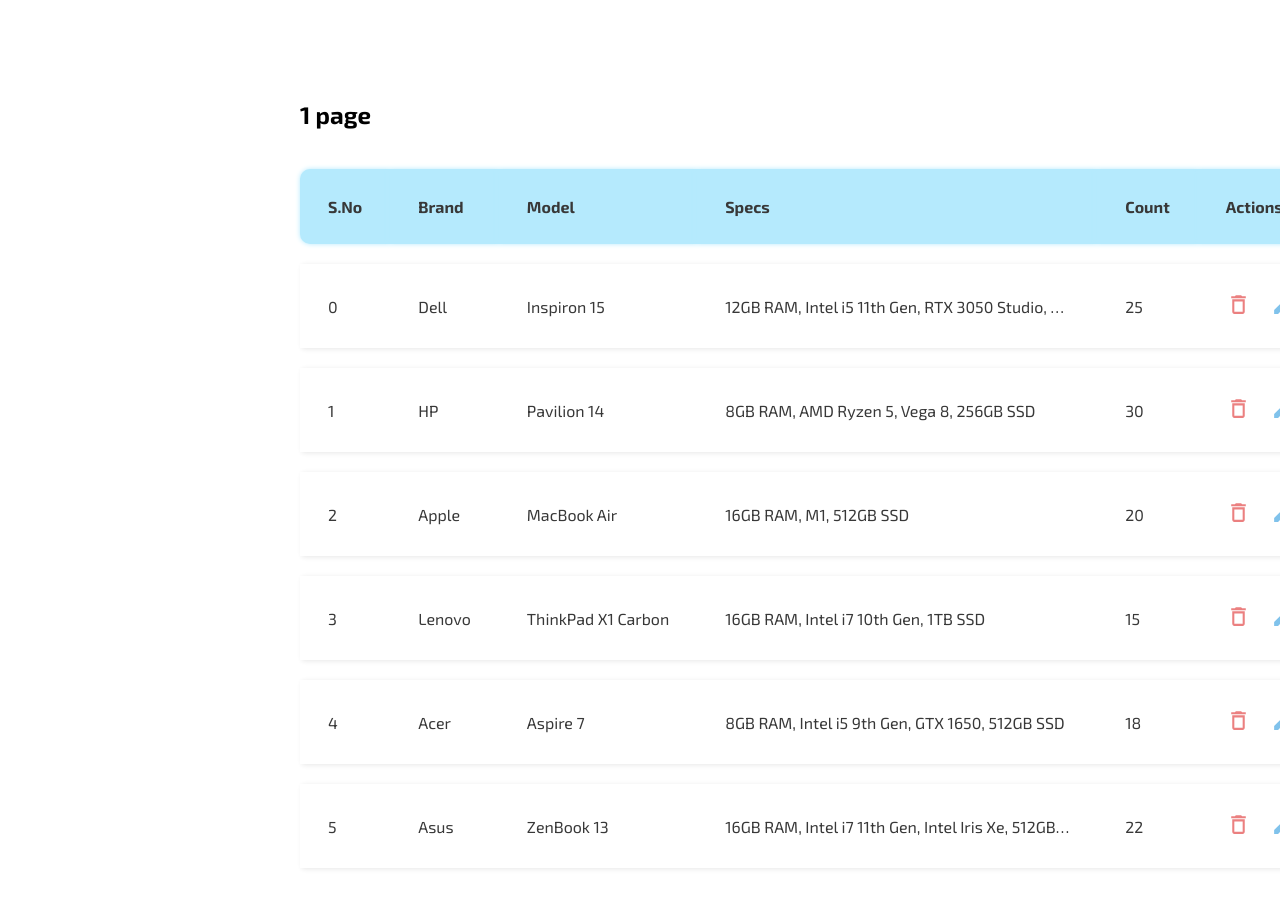
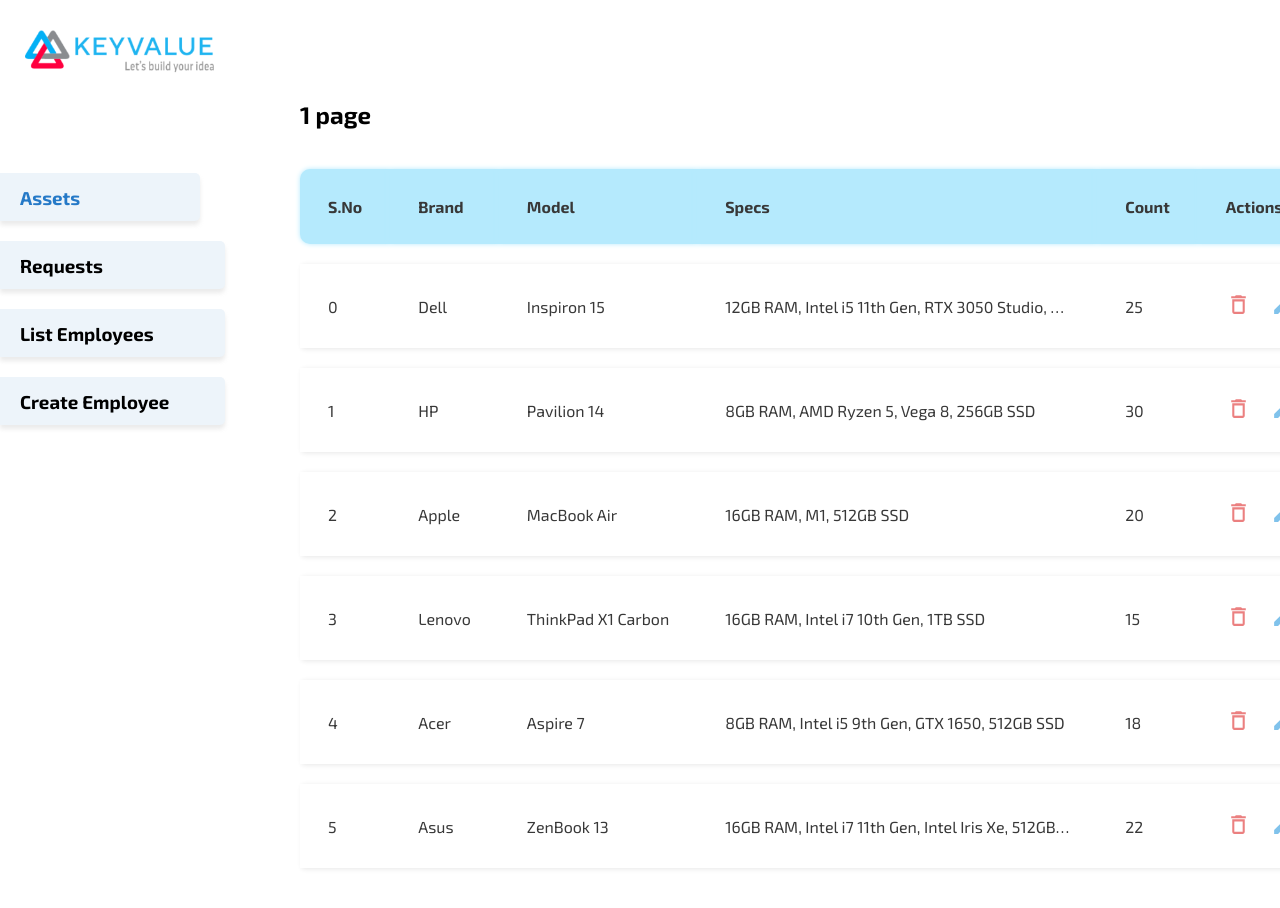
Before and after one commit to krishnapriyarajeev/Asset-Management-System, a React (Vite) app in the folder ui/: page /asset/1 in a window 1280 px wide. Shown: the top 908 px of the page. Built offline with nearby package versions, Linux system fonts and the light colour scheme.

Commit message:
feat:SideBar

```diff
--- /dev/null
+++ b/ui/src/components/NavLink/Navlink.jsx
@@ -0,0 +1,18 @@
+import { useNavigate } from "react-router-dom";
+import "./navLink.scss";
+
+const NavLink = ({ text, link, select, changeSelect }) => {
+  const navigate = useNavigate();
+  const onClick = () => {
+    navigate(link);
+    changeSelect();
+    console.log(window.location.pathname);
+  };
+
+  return (
+    <div className={`navLink ${select}`} onClick={onClick}>
+      <h3>{text}</h3>
+    </div>
+  );
+};
+export default NavLink;
--- /dev/null
+++ b/ui/src/components/NavLink/navLink.scss
@@ -0,0 +1,17 @@
+.navLink {
+  height: 48px;
+  width: 90%;
+  background-color: #edf4fa;
+  display: flex;
+  align-items: center;
+  padding-left: 20px;
+  border-radius: 0 5px 5px 0;
+  box-shadow: 0 4px 4px #aeaeae3f;
+  cursor: pointer;
+}
+
+.selectNav {
+  width: 80%;
+  color: #2579c7;
+  transition: 5ms;
+}
--- a/ui/src/components/container/container.scss
+++ b/ui/src/components/container/container.scss
@@ -1,4 +1,5 @@
 .container {
-    padding-left: 300px;
-    margin: 100px 100px 100px 0px;
+  padding-left: 300px;
+  padding-top: 100px;
+  margin: 0 100px 100px 0px;
 }
--- /dev/null
+++ b/ui/src/components/sideBar/sideBar.jsx
@@ -0,0 +1,54 @@
+/* eslint-disable no-unused-vars */
+import NavLink from "../NavLink/Navlink";
+import kvlogo from "../../assets/kv-logo.png";
+import "./sideBar.scss";
+import { useEffect, useState } from "react";
+
+const navLinks = [
+  {
+    link: "/asset",
+    text: "Assets",
+  },
+  {
+    link: "/requests",
+    text: "Requests",
+  },
+  {
+    link: "/employees",
+    text: "List Employees",
+  },
+  {
+    link: "/createEmployee",
+    text: "Create Employee",
+  },
+];
+
+const SideBar = () => {
+  //   const onNavClick = () => {};
+  const [link, setLink] = useState("/asset");
+  const changeSelect = () => {
+    setLink(window.location.pathname);
+  };
+
+  return (
+    <aside className="sideBarBackground">
+      <img src={kvlogo} alt="" className="kvLogo" />
+      <nav className="navigation">
+        {navLinks.map((navlink) => {
+          return (
+            <NavLink
+              text={navlink.text}
+              key={navlink.text}
+              link={navlink.link}
+              select={
+                window.location.href.includes(navlink.link) ? "selectNav" : ""
+              }
+              changeSelect={changeSelect}
+            />
+          );
+        })}
+      </nav>
+    </aside>
+  );
+};
+export default SideBar;
--- /dev/null
+++ b/ui/src/components/sideBar/sideBar.scss
@@ -0,0 +1,20 @@
+.sideBarBackground {
+  width: 250px;
+  height: 100vh;
+  background-color: #fff;
+  display: flex;
+  flex-direction: column;
+  position: absolute;
+}
+
+.kvLogo {
+  width: 80%;
+  margin: 30px 0 0 25px;
+}
+
+.navigation {
+  display: flex;
+  flex-direction: column;
+  margin-top: 100px;
+  gap: 20px;
+}
--- a/ui/src/layouts/home.layout.jsx
+++ b/ui/src/layouts/home.layout.jsx
@@ -1,8 +1,10 @@
 import { Outlet } from "react-router-dom";
+import SideBar from "../components/sideBar/sideBar";
 
 const HomeLayout = () => {
   return (
     <>
+      <SideBar />
       <Outlet />
     </>
   );
```
Also changed, not shown: ui/src/App.jsx (+14 -1 lines), ui/src/assets/kv-logo.png (added).
